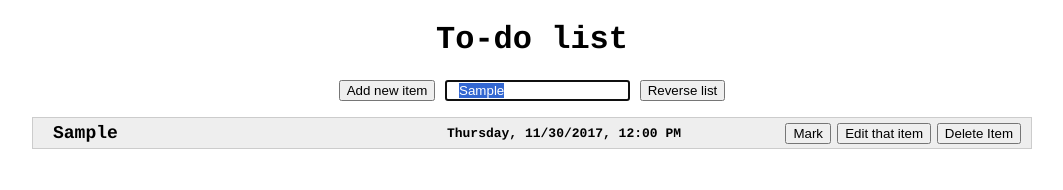
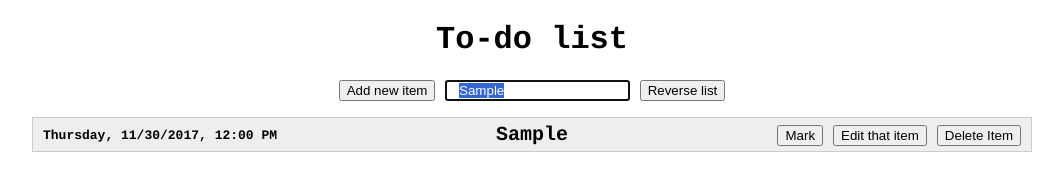
Before and after one commit to romfol/GH_JS, a plain HTML site: page Todo/index.html in a window 1280 px wide. Both pictures are taken after typing "Sample" into the empty fields and a click on the button "Add new item". Shown: the whole page, without its empty margins (108-1171 px from the left). Drawn offline with nearby package versions, Linux system fonts and the light colour scheme.

Commit message:
better style added

```diff
--- a/Todo/style.css
+++ b/Todo/style.css
@@ -24,31 +24,25 @@ li {
     border: 1px solid #ccc;
     background: #eee;
     padding: 5px 10px;
-    font-size: large;
+    font-size: 20px;
     font-weight: 700;
-    text-indent: 10px;
+    text-align: center;
     cursor: -webkit-grabbing;
 }
 
-.remove {
+.buttons {
     position: absolute;
     right: 10px;
 }
 
-.edit {
-    position: absolute;
-    right: 100px;
-}
-
-.complete {
-    position: absolute;
-    right: 200px;
+.buttons .complete, .buttons .edit {
+    margin-right: 10px;
 }
 
 .time {
     position: absolute;
-    margin-top: 3px;
-    right: 350px;
+    margin-top: 5px;
+    left: 10px;
     font-size: small;
 }
 
```
